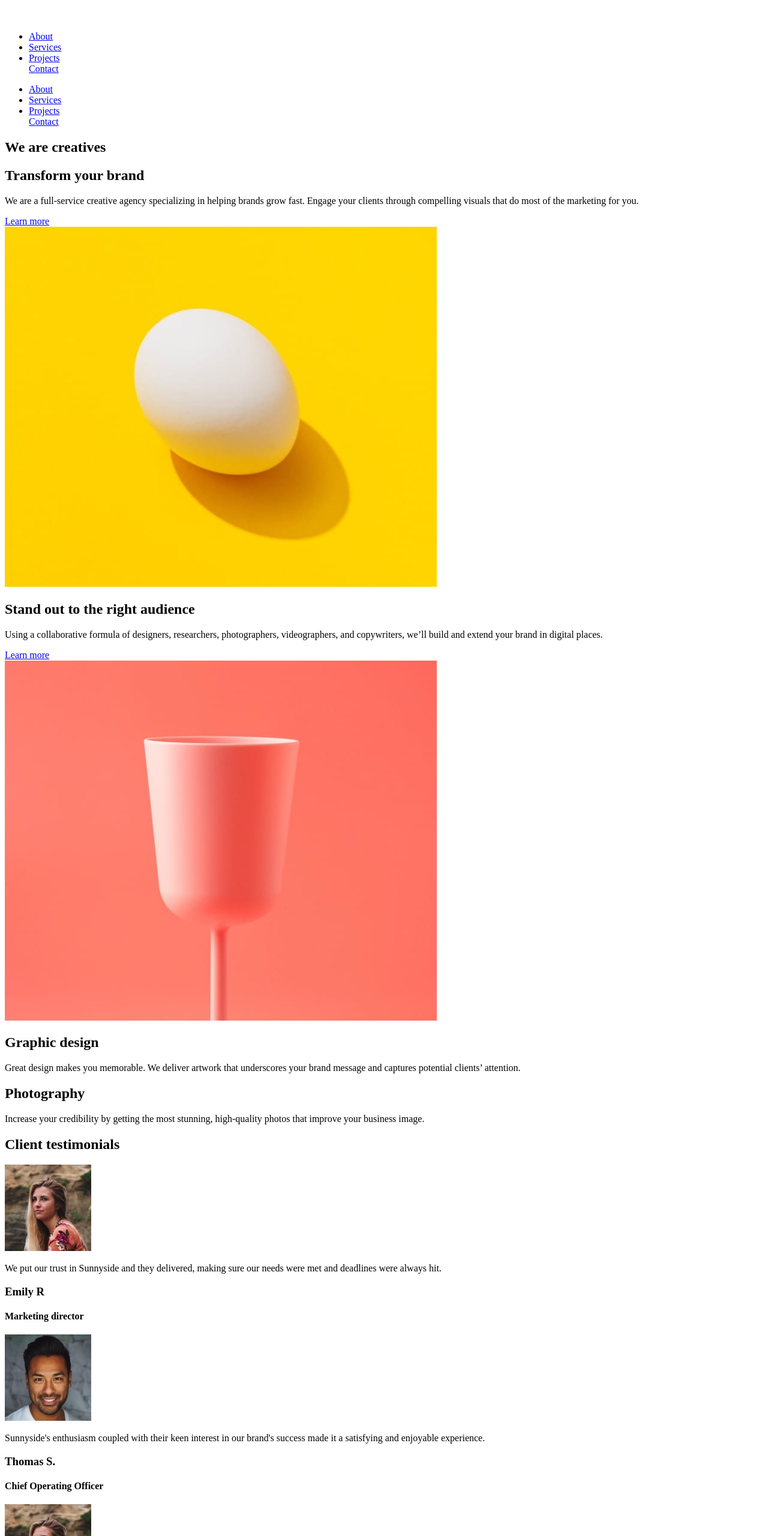
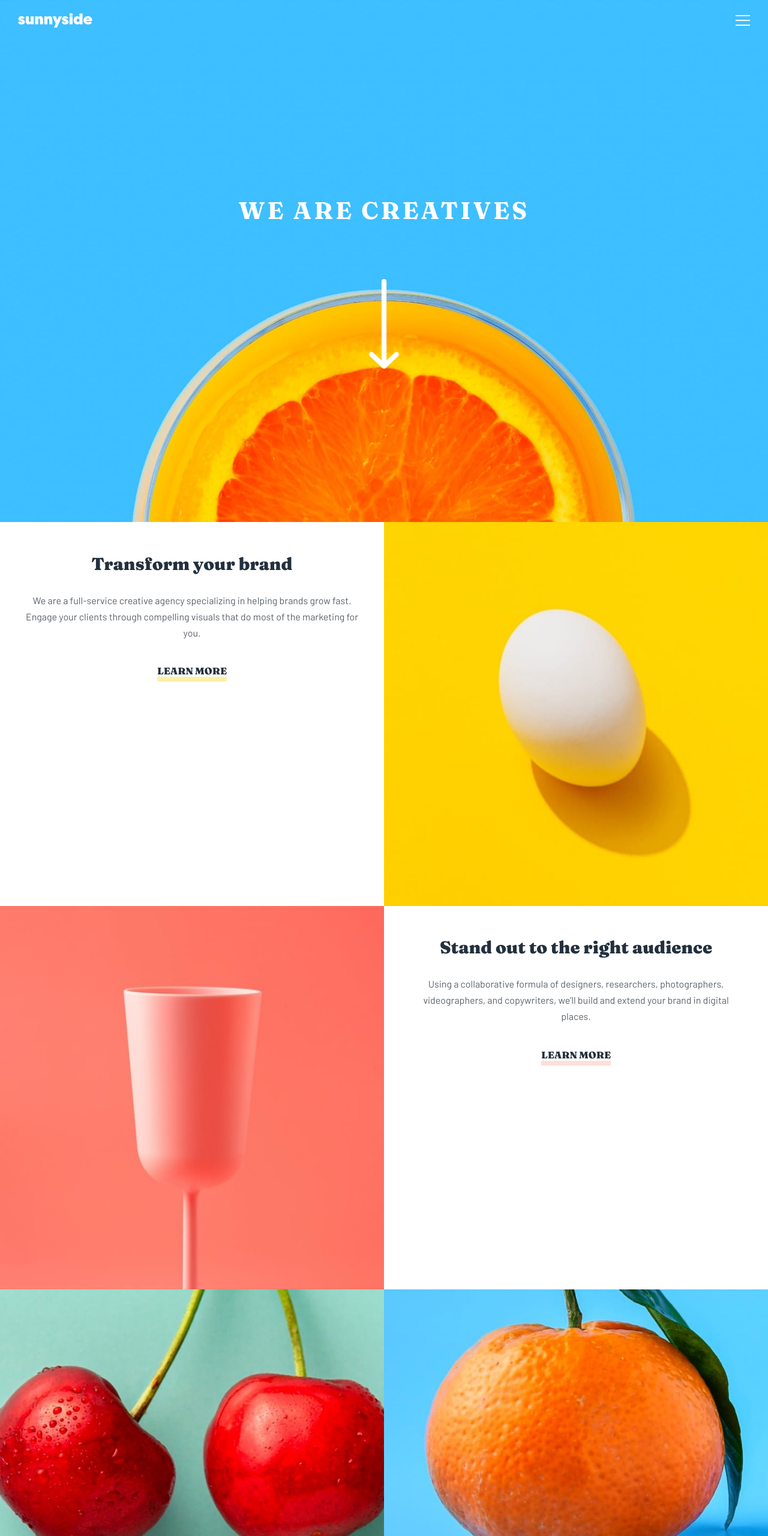
Before and after one commit to jennawlin3/sunnyside-agency-landing, a plain HTML site: page index.html in a window 1280 px wide. Shown: the top 2560 px of the page at 60% size. Drawn offline with Linux system fonts and the light colour scheme.

Commit message:
This is the third commit

```diff
--- a/assets/styles.css
+++ b/assets/styles.css
@@ -0,0 +1,340 @@
+* {
+    box-sizing: border-box;
+    margin: 0;
+}
+
+:root  {
+    --soft-red: hsl(7, 99%, 70%);
+    --yellow: hsl(51, 100%, 49%);
+    --dark-desaturated-cyan: hsl(167, 40%, 24%);
+    --dark-blue: hsl(198, 62%, 26%);
+    --dark-moderate-cyan: hsl(168, 34%, 41%);
+    --very-dark-desaturated-blue: hsl(212, 27%, 19%);
+    --very-dark-grayish-blue: hsl(213, 9%, 39%);
+    --dark-grayish-blue: hsl(232, 10%, 55%);
+    --grayish-blue: hsl(210, 4%, 67%);
+    --white: hsl(0, 0%, 100%);
+}
+
+body {
+    display: flex;
+    flex-direction: column;
+    min-height: 100vh;
+    font-family: "Barlow", sans-serif;
+}
+
+header {
+    background: url(../images/mobile/image-header.jpg);
+    height: 70px;
+    display: flex;
+    justify-content: space-between;
+    padding: 0 30px;
+    align-items: center;
+}
+
+.mobile-nav {
+    position: relative;
+}
+
+.mobile-ul {
+    position: absolute;
+    display: none;
+}
+
+.desktop-nav {
+    display: none;
+}
+
+h1, h2, h3, a {
+    font-family: "Fraunces", serif;
+    font-optical-sizing: auto;
+    font-style: normal;
+    font-variation-settings:
+      "SOFT" 0,
+      "WONK" 0;
+}
+
+.hero {
+    display: flex;
+    flex-direction: column;
+    justify-content: center;
+    align-items: center;
+    width: 100vw;
+    height: 100vh;
+    background: url(../images/mobile/image-header.jpg);
+    background-position: bottom;
+    background-repeat: no-repeat;
+}
+
+img {
+    width: 100%;
+}
+
+.hero h1 {
+    color: var(--white);
+    text-transform: uppercase;
+    letter-spacing: 4px;
+    font-size: 2.5em;
+    padding: 0 30px;
+    text-align: center;
+}
+
+.arrow {
+    margin-top: 90px;
+    height: 150px;
+    width: 50px;
+}
+
+.first-container, .second-container {
+    width: 100%;
+    display: flex;
+    flex-direction: column-reverse;
+    justify-content: center;
+    align-items: center;
+}
+
+.first-container h2, .second-container h2 {
+    font-weight: 900;
+    font-size: 1.8em;
+}
+
+.content {
+    display: flex;
+    flex-direction: column;
+    padding: 50px 40px;
+}
+
+.content h2 {
+    text-align: center;
+    margin-bottom: 30px;
+    color: var(--very-dark-desaturated-blue);
+}
+
+.content p {
+    text-align: center;
+    color: var(--very-dark-grayish-blue);
+    line-height: 1.7;
+}
+
+.content a {
+    margin: 40px auto;
+    text-transform: uppercase;
+    text-decoration: none;
+    color: var(--very-dark-desaturated-blue);
+    font-weight: 900;
+}
+
+.first-container > .content > a {
+    box-shadow: 0px 8px 0px #fad40059;
+}
+
+.second-container > .content > a {
+    box-shadow: 0px 8px 0px #fe78673d;
+}
+
+.pic-content {
+    display: flex;
+    flex-direction: column;
+    align-items: center;
+    justify-content: end;
+    width: 100%;
+    height: 100vh;
+    padding: 60px 40px;
+}
+
+.pic-content:nth-child(1) {
+    background: url(../images/mobile/image-graphic-design.jpg);
+    background-size: cover;
+    background-repeat: no-repeat;
+    background-position:
+    0 30%;
+}
+
+.pic-content:nth-child(2) {
+    background: url(../images/mobile/image-photography.jpg);
+    background-size: cover;
+    background-repeat: no-repeat;
+    background-position:
+    0 30%;
+}
+
+.pic-content h2 {
+    margin-bottom: 30px;
+    font-weight: 900;
+}
+
+.pic-content p {
+    font-weight: 600;
+    text-align: center;
+    line-height: 1.7;
+}
+
+.pic-content:nth-child(1) p {
+    color: var(--dark-desaturated-cyan);
+    font-weight: 600;
+}
+
+.pic-content:nth-child(1) h2 {
+    color: var(--dark-desaturated-cyan);
+}
+
+.pic-content:nth-child(2) p {
+    color: var(--dark-blue);
+    font-weight: 600;
+}
+
+.pic-content:nth-child(2) h2 {
+    color: var(--dark-blue);
+}
+
+.testimonials {
+    display: flex;
+    flex-direction: column;
+    justify-content: center;
+    align-items: center;
+    padding: 40px;
+}
+
+.testimonials h2 {
+    text-transform: uppercase;
+    letter-spacing: 2px;
+    font-size: 1.2em;
+    color: var(--grayish-blue);
+}
+
+.testimonial {
+    display: flex;
+    flex-direction: column;
+    justify-content: center;
+    align-items: center;
+}
+
+.testimonial img {
+    width: 70px;
+    height: 70px;
+    border-radius: 50%;
+    margin: 40px 0 30px 0;
+}
+
+.testimonial p {
+    line-height: 1.8;
+    color: var(--very-dark-grayish-blue);
+    font-weight: 600;
+}
+
+.testimonial h3 {
+    margin: 30px 0 10px 0;
+    color: var(--very-dark-desaturated-blue);
+    font-weight: 900;
+}
+
+.testimonial h4 {
+    font-size: 0.9em;
+    color: var(--grayish-blue);
+    font-weight: 500;
+}
+
+.projects-container {
+    margin-top: 50px;
+    display: flex;
+    flex-grow: 1;
+    flex-wrap: wrap;
+}
+
+.project {
+    width: 48vw;
+    height: 100%;
+    margin-bottom: -10px;
+}
+
+footer {
+    display: flex;
+    flex-direction: column;
+    align-items: center;
+    background-color: #63bdab;
+    height: 50vh;
+}
+
+footer img {
+    width: 40%;
+    margin-top: 60px;
+    margin-bottom: 40px;
+}
+
+.nav-footer {
+    display: flex;
+    gap: 0 40px;
+    flex-wrap: wrap;
+}
+
+.nav-footer a {
+    text-decoration: none;
+    color: var(--dark-desaturated-cyan);
+    font-size: 1.1em;
+    font-weight: 500;
+    font-family: "Barlow", sans-serif;
+}
+
+.social-icons {
+
+}
+
+@media screen and (min-width: 768px) {
+    .hero {
+        background: url(../images/desktop/image-header.jpg);    background-position: 50% 60%;
+        background-size: cover;
+    }
+
+    .first-container {
+        flex-direction: row;
+    }
+
+    .first-container .content, .second-container .content {
+        width: 50%;
+        height: 80vh;
+    }
+
+    .container-image {
+        width: 50%;
+    }
+
+    .second-container {
+        flex-direction: row-reverse;
+        height: 80vh;
+        padding: 0;
+        margin-top: -2px;
+    }
+
+    .second-container img, .first-container img {
+        width: 50vw;
+        height: 80vh;
+    }
+
+    .third-content {
+        display: flex;
+        margin-top: -2px;
+    }
+
+    .testimonial-container {
+    display: flex;
+    gap: 30px;
+    align-items: flex-start;
+    }
+
+    .testimonial {
+        height: 330px;
+        justify-content: space-evenly;
+    }
+
+    .projects-container {
+        flex-direction: row;
+    }
+
+    .project {
+        width: 25%;
+    }
+
+    footer img {
+        width: 150px;
+    }
+}
--- a/index.html
+++ b/index.html
@@ -3,9 +3,11 @@
 <head>
   <meta charset="UTF-8">
   <meta name="viewport" content="width=device-width, initial-scale=1.0"> <!-- displays site properly based on user's device -->
-
+  <link rel="stylesheet" href="./assets/styles.css">
   <link rel="icon" type="image/png" sizes="32x32" href="./images/favicon-32x32.png">
-
+  <link rel="preconnect" href="https://fonts.googleapis.com">
+<link rel="preconnect" href="https://fonts.gstatic.com" crossorigin>
+<link href="https://fonts.googleapis.com/css2?family=Barlow:ital,wght@0,100;0,200;0,300;0,400;0,500;0,600;0,700;0,800;0,900;1,100;1,200;1,300;1,400;1,500;1,600;1,700;1,800;1,900&family=Fraunces:ital,opsz,wght@0,9..144,100..900;1,9..144,100..900&display=swap" rel="stylesheet">
   <title>Frontend Mentor | Sunnyside agency landing page</title>
 
   <!-- Feel free to remove these styles or customise in your own stylesheet 👍 -->
@@ -20,6 +22,7 @@
   <img src="./images/logo.svg" alt="logo" srcset="">
  </div>
  <nav class="mobile-nav">
+  <img src="./images/icon-hamburger.svg" alt="" srcset="">
   <ul class="mobile-ul">
     <li><a href="#">About</a></li>
     <li><a href="#">Services</a></li>
@@ -39,22 +42,23 @@
 <main class="container">
   <section class="hero">
     <h1 class="title">We are creatives</h1>
+     <img src="./images/icon-arrow-down.svg" alt="" srcset="" class="arrow">
   </section>
-  <section class="first-content">
+  <section class="first-container">
     <div class="content">
       <h2>Transform your brand</h2>
       <p>We are a full-service creative agency specializing in helping brands grow fast.
         Engage your clients through compelling visuals that do most of the marketing for you.</p>
         <a href="#">Learn more</a>
     </div>
-    <div class="image">
+    <div class="container-image">
       <picture>
         <source srcset="./images/desktop/image-transform.jpg" media="(min-width:768px)">
         <img src="./images/mobile/image-transform.jpg" alt="Egg with a yellow background">
       </picture>
     </div>
   </section>
-  <section class="second-content">
+  <section class="second-container">
     <div class="content">
       <h2>Stand out to the right audience</h2>
       <p>Using a collaborative formula of designers, researchers, photographers, videographers, and copywriters, we’ll build and extend your brand in digital places.</p>
@@ -79,6 +83,7 @@
   </section>
   <section class="testimonials">
     <h2>Client testimonials</h2>
+    <div class="testimonial-container">
     <div class="testimonial">
       <img src="./images/image-emily.jpg" alt="User profile pic" srcset="">
       <p>We put our trust in Sunnyside and they delivered, making sure our needs were met and deadlines were always hit.</p>
@@ -92,10 +97,11 @@
       <h4>Chief Operating Officer</h4>
     </div>
     <div class="testimonial">
-      <img src="./images/image-emily.jpg" alt="User profile pic" srcset="">
+      <img src="./images/image-jennie.jpg" alt="User profile pic" srcset="">
       <p>Incredible end result! Our sales increased over 400% when we worked with Sunnyside. Highly recommended!</p>
       <h3>Jennie F.</h3>
       <h4>Business Owner</h4>
+    </div>
     </div>
   </section>
   <section class="projects-container">
@@ -126,7 +132,7 @@
   </section>
 </main>
  <footer>
-  <img src="./images/logo.svg" alt="" srcset="">
+  <img src="./images/logo-footer.svg" alt="" srcset="">
   <nav class="nav-footer">
     <a href="#">About</a>
     <a href="#">Services</a>
@@ -141,7 +147,7 @@
  </footer>
   <div class="attribution">
     Challenge by <a href="https://www.frontendmentor.io?ref=challenge" target="_blank">Frontend Mentor</a>.
-    Coded by <a href="#">Your Name Here</a>.
+    Coded by <a href="https://www.linkedin.com/in/jenn-acosta7/">Jenn Acosta</a>.
   </div>
 </body>
 </html>
```
Also changed, not shown: images/logo-footer.svg (added).
